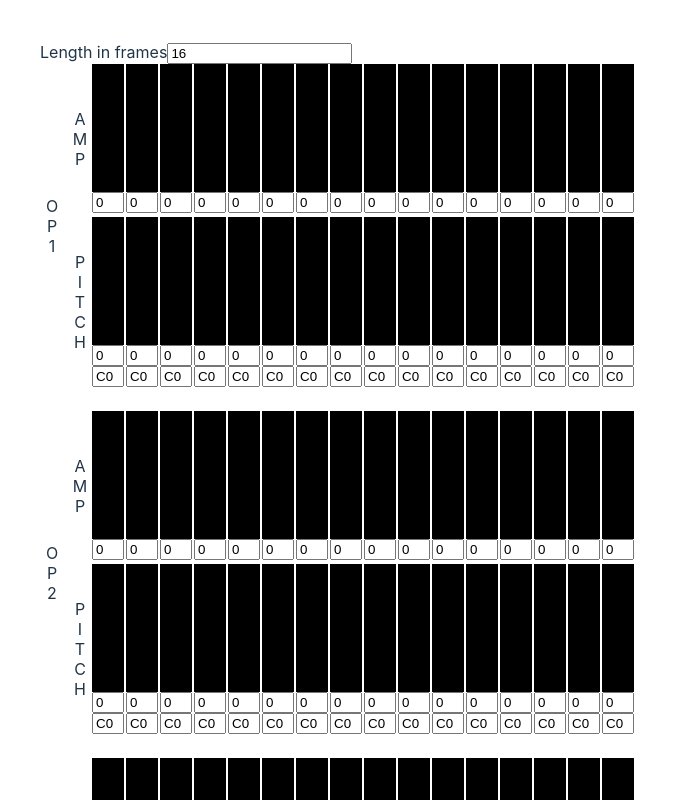
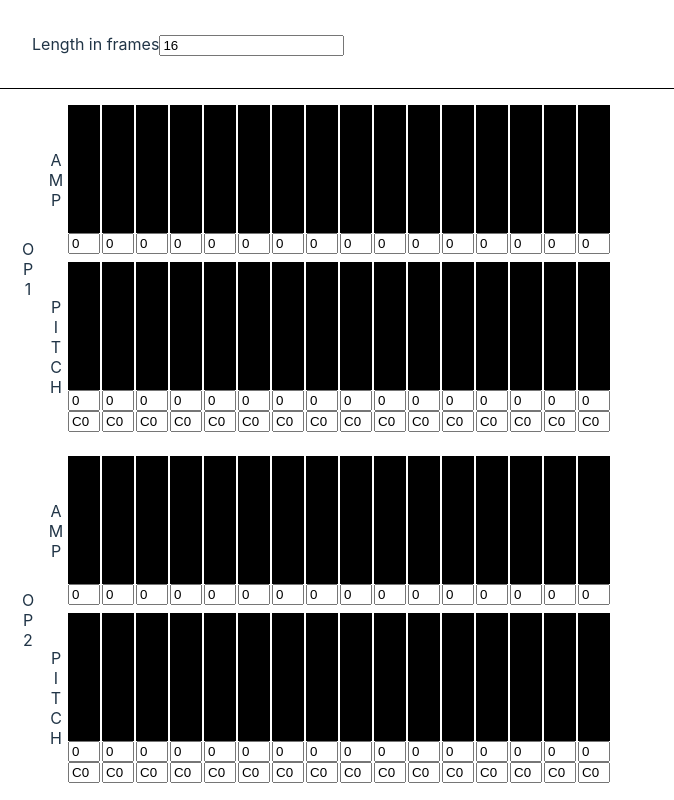
Before and after one commit to nickgirardo/gt-sound-sculptor, a React (Vite) app: page / in a window 1280 px wide. Shown: the top 800 px of the page, without its empty margins (0-674 px from the left). Built offline with nearby package versions, Linux system fonts and the light colour scheme.

Commit message:
Layout and styling

```diff
--- a/src/App.tsx
+++ b/src/App.tsx
@@ -1,5 +1,6 @@
 import { useState } from "react";
 
+import { Head } from "./components/Head";
 import { Operator } from "./components/Operator";
 
 import "./scss/App.css";
@@ -9,15 +10,7 @@ function App() {
 
   return (
     <>
-      <div>
-        <label htmlFor="frame-count">Length in frames</label>
-        <input
-          id="frame-count"
-          type="number"
-          value={count}
-          onChange={(ev) => setCount(Number(ev.target.value))}
-        />
-      </div>
+      <Head sfxLength={count} setSfxLength={setCount} />
       <div className="main-controls">
         <Operator id="op1" label="op1" count={count} />
         <Operator id="op2" label="op2" count={count} />
--- /dev/null
+++ b/src/components/Head.tsx
@@ -0,0 +1,20 @@
+import React, { ReactElement } from "react";
+
+import "../scss/head.css";
+
+interface Props {
+  sfxLength: number;
+  setSfxLength: React.Dispatch<React.SetStateAction<number>>;
+}
+
+export const Head = ({ sfxLength, setSfxLength }: Props): ReactElement => (
+  <div className="head">
+    <label htmlFor="frame-count">Length in frames</label>
+    <input
+      id="frame-count"
+      type="number"
+      value={sfxLength}
+      onChange={(ev) => setSfxLength(Number(ev.target.value))}
+    />
+  </div>
+);
--- a/src/scss/App.css
+++ b/src/scss/App.css
@@ -1,9 +1,9 @@
-#root {
-    padding: 2rem;
-}
-
 .main-controls {
     display: flex;
     flex-direction: column;
     gap: 1.5rem;
+
+    padding: 1rem;
+
+    overflow-y: auto;
 }
--- /dev/null
+++ b/src/scss/head.css
@@ -0,0 +1,9 @@
+.head {
+    position: sticky;
+    top: 0;
+
+    background-color: white;
+    border-bottom: 1px solid black;
+
+    padding: 2rem;
+}
--- a/src/scss/index.css
+++ b/src/scss/index.css
@@ -29,3 +29,7 @@
 * {
   box-sizing: border-box !important;
 }
+
+body {
+  margin: 0;
+}
--- a/src/scss/operator.css
+++ b/src/scss/operator.css
@@ -14,5 +14,5 @@
 .op > .controls {
     display: flex;
     flex-direction: column;
-    gap: 0.25rem;
+    gap: 0.5rem;
 }
```
Also changed, not shown: src/index.css (added).
